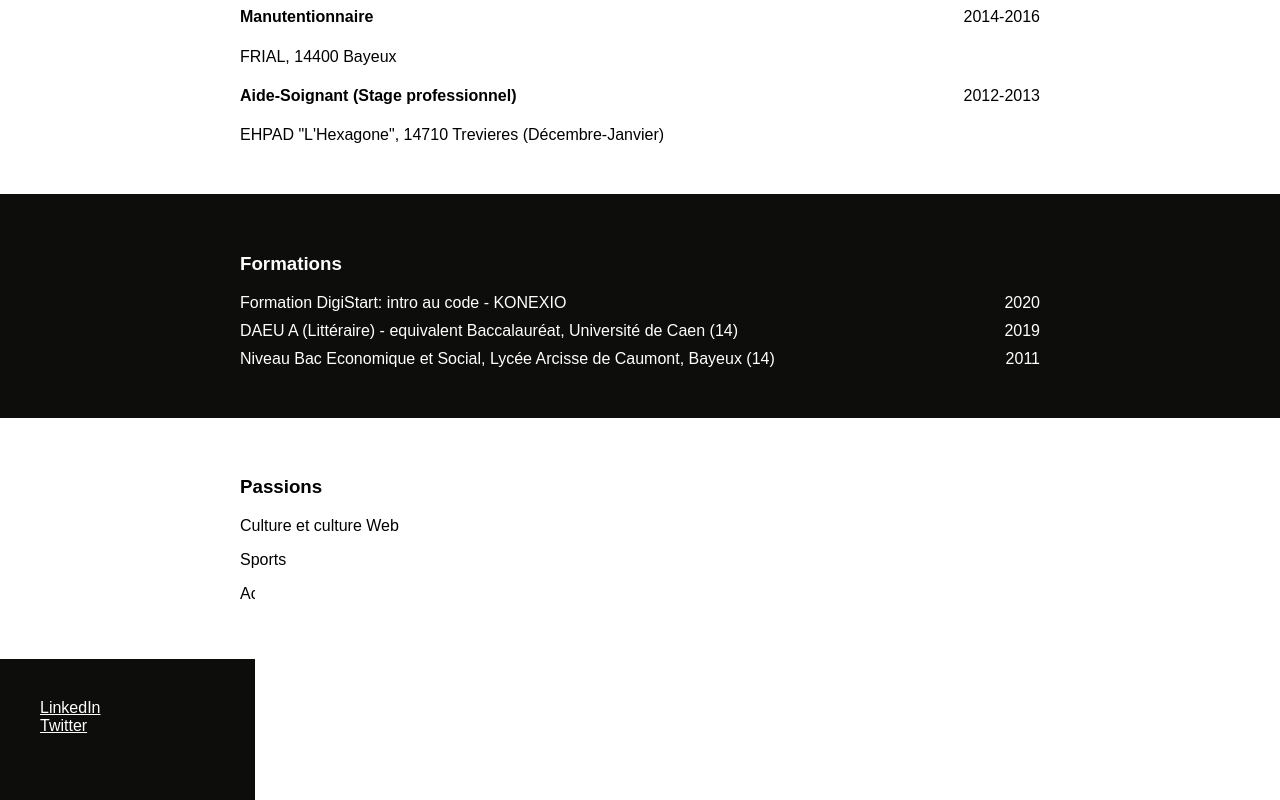
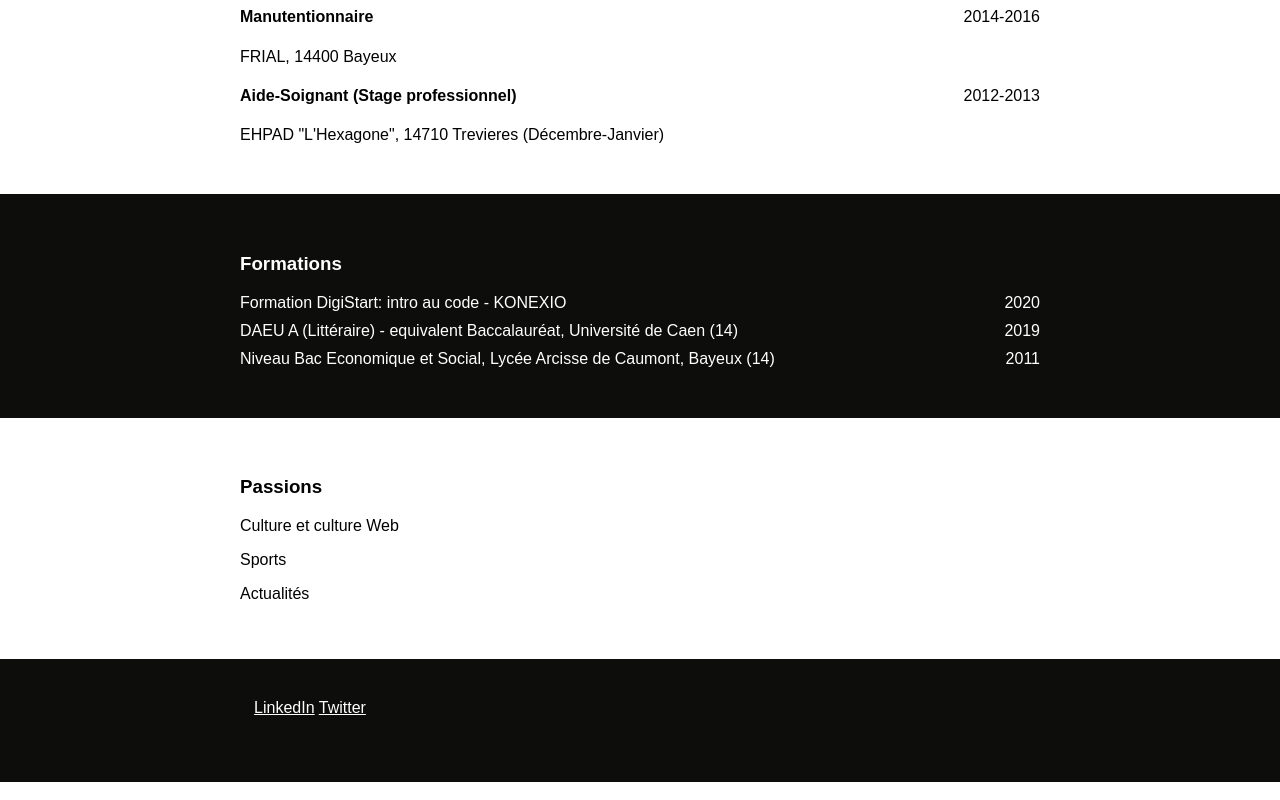
Before and after one commit to mfg230/MG_CV, a plain HTML site: page index.html in a window 1280 px wide. Shown: the part 941-1741 px from the top of the page. Drawn offline with Linux system fonts and the light colour scheme.

Commit message:
links update

```diff
--- a/index.html
+++ b/index.html
@@ -103,10 +103,10 @@
     <footer class="secondary-block">
             <div class="links">
                 <ul>
-                    <li><a target="blank" href="http://www.linkedin.com/in/mathieu-giard-92230">LinkedIn</a></li>
-                </ul>
-                <ul>
-                    <li><a target="blank" href="https://twitter.com/smooth8g">Twitter</a></li>
+                    <li>
+                        <a target="blank" href="http://www.linkedin.com/in/mathieu-giard-92230">LinkedIn</a>
+                        <a target="blank" href="https://twitter.com/smooth8g?s=20">Twitter</a>
+                    </li>
                 </ul>
             </div>
     </footer>
--- a/style.css
+++ b/style.css
@@ -99,5 +99,5 @@ footer ul {
 .links {
     margin-bottom: 25px;
     width: 45%;
-    display: inline-block;
+    text-align: center;
 }
```
